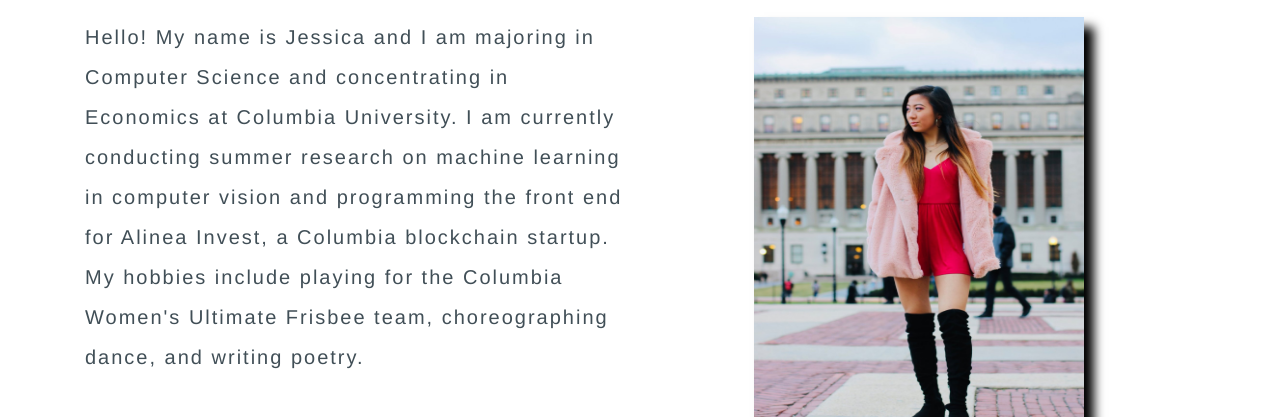
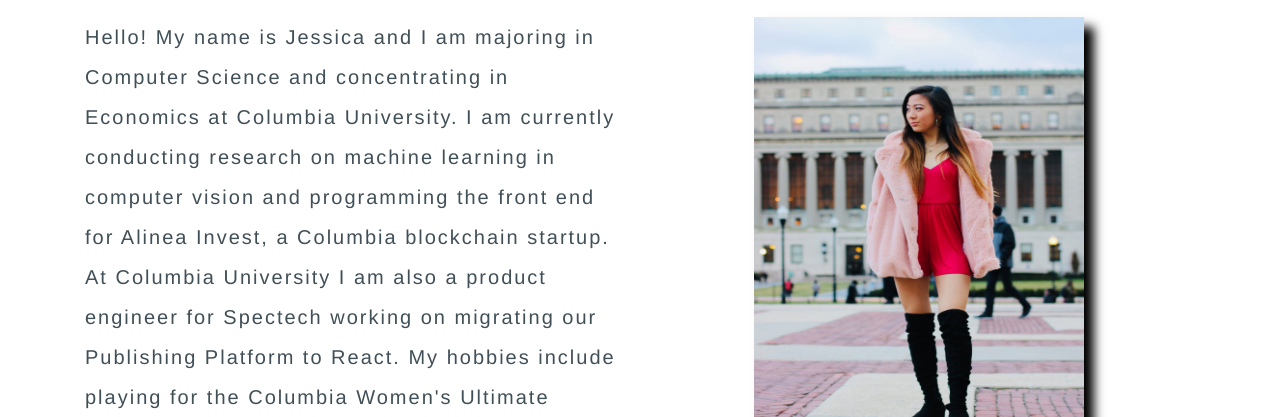
Before and after one commit to jessicapeng/JessicaPeng, a plain HTML site: page index.html in a window 1280 px wide. Shown: the part 126-543 px from the top of the page. Drawn offline with Linux system fonts and the light colour scheme.

Commit message:
Updated index.html

```diff
--- a/index.html
+++ b/index.html
@@ -86,7 +86,7 @@
 		<div class="container">
 			<div class="row">
 				<div class="col-lg-6">
-					<p class = "neat-font paragraphs-on-page">Hello! My name is Jessica and I am majoring in Computer Science and concentrating in Economics at Columbia University. I am currently conducting summer research on machine learning in computer vision and programming the front end for Alinea Invest, a Columbia blockchain startup. My hobbies include playing for the Columbia Women's Ultimate Frisbee team, choreographing dance, and writing poetry.</p>
+					<p class = "neat-font paragraphs-on-page">Hello! My name is Jessica and I am majoring in Computer Science and concentrating in Economics at Columbia University. I am currently conducting research on machine learning in computer vision and programming the front end for Alinea Invest, a Columbia blockchain startup. At Columbia University I am also a product engineer for Spectech working on migrating our Publishing Platform to React. My hobbies include playing for the Columbia Women's Ultimate Frisbee team, choreographing dance, and writing poetry.</p>
 					<div class="row mt-5">
                         <style>
 
```
